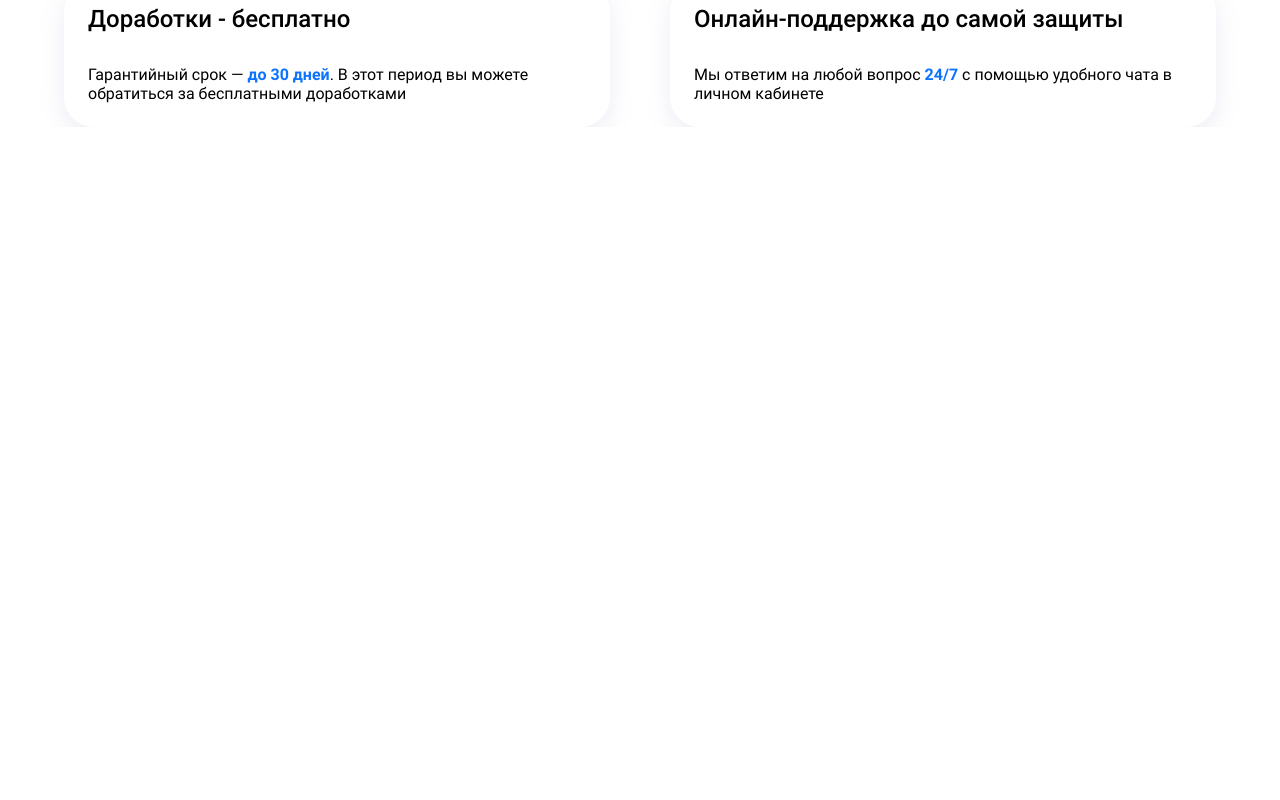
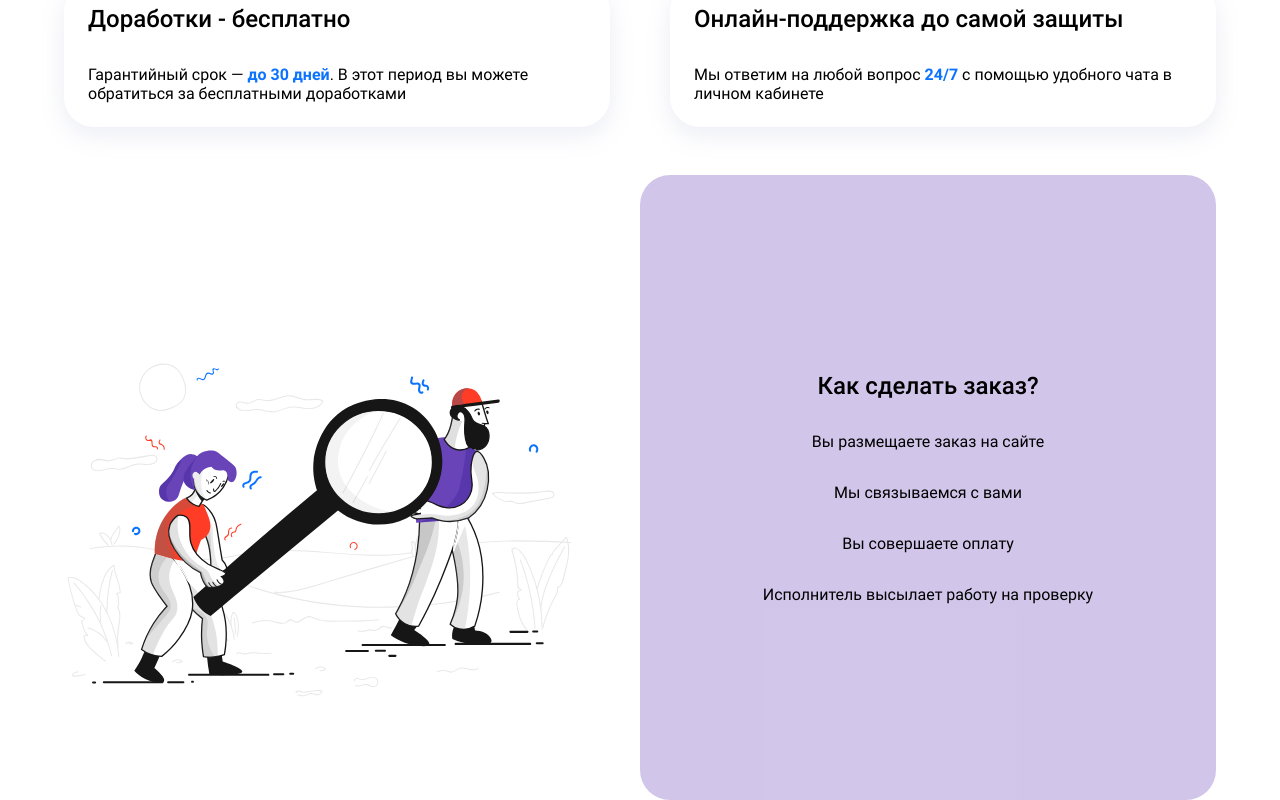
Before and after one commit to bezperesdach/bezperesdach_frontend, a Next.js app: page / in a window 1280 px wide. Shown: the part 916-1716 px from the top of the page. Before the commit the page ends 1043 px from the top, so only its background shows below. Built offline with nearby package versions, Linux system fonts and the light colour scheme.

Commit message:
feat: Добавил компонент сервисов

```diff
--- /dev/null
+++ b/components/services/components/card/card.module.css
@@ -0,0 +1,13 @@
+.card {
+  display: flex;
+  flex-direction: column;
+  justify-content: center;
+  align-items: center;
+  text-align: center;
+  background: rgba(105, 68, 184, 0.3);
+  border-radius: 30px;
+  flex: none;
+  gap: 32px;
+  padding: 24px;
+  width: 50%;
+}
--- /dev/null
+++ b/components/services/components/card/card.tsx
@@ -0,0 +1,17 @@
+import React from "react";
+
+import styles from "./card.module.css";
+
+type Props = {
+  title: string;
+  children: React.ReactNode;
+};
+
+export const Card: React.FC<Props> = ({ title, children }) => {
+  return (
+    <div className={styles.card}>
+      <h2>{title}</h2>
+      {children}
+    </div>
+  );
+};
--- /dev/null
+++ b/components/services/services.module.css
@@ -0,0 +1,29 @@
+.services {
+  display: flex;
+  flex-direction: column;
+  align-items: flex-start;
+  padding-top: 48px;
+  gap: 60px;
+}
+
+.bold-blue {
+  font-weight: 600;
+  color: #0c73fe;
+}
+.image-container {
+  width: 100%;
+  padding-top: 80px;
+  /* flex: 1 1 0; */
+}
+
+.image {
+  object-fit: contain;
+  width: 100%;
+}
+
+@media screen and (min-width: 768px) {
+  .services {
+    flex-direction: row;
+    align-items: stretch;
+  }
+}
--- /dev/null
+++ b/components/services/services.tsx
@@ -0,0 +1,23 @@
+import React from "react";
+import { Card } from "./components/card/card";
+
+import Image from "next/image";
+import servicesImage from "public/images/services.svg";
+import styles from "./services.module.css";
+
+export const Services = () => {
+  return (
+    <section className={styles.services}>
+      <div className={styles["image-container"]}>
+        <Image className={styles.image} src={servicesImage} priority={true} alt="hero" />
+      </div>
+
+      <Card title="Как сделать заказ?">
+        <p>Вы размещаете заказ на сайте</p>
+        <p>Мы связываемся с вами</p>
+        <p>Вы совершаете оплату</p>
+        <p>Исполнитель высылает работу на проверку</p>
+      </Card>
+    </section>
+  );
+};
--- a/pages/index.tsx
+++ b/pages/index.tsx
@@ -2,6 +2,7 @@ import Head from "next/head";
 import { Guarantees } from "../components/guarantees/guarantees";
 import { Hero } from "../components/hero/hero";
 import { Navbar } from "../components/navbar/navbar";
+import { Services } from "../components/services/services";
 
 import styles from "../styles/Home.module.css";
 
@@ -19,6 +20,7 @@ export default function Home() {
       <main className={styles.main}>
         <Hero />
         <Guarantees />
+        <Services />
       </main>
     </div>
   );
```
Also changed, not shown: public/images/services.svg (added).
